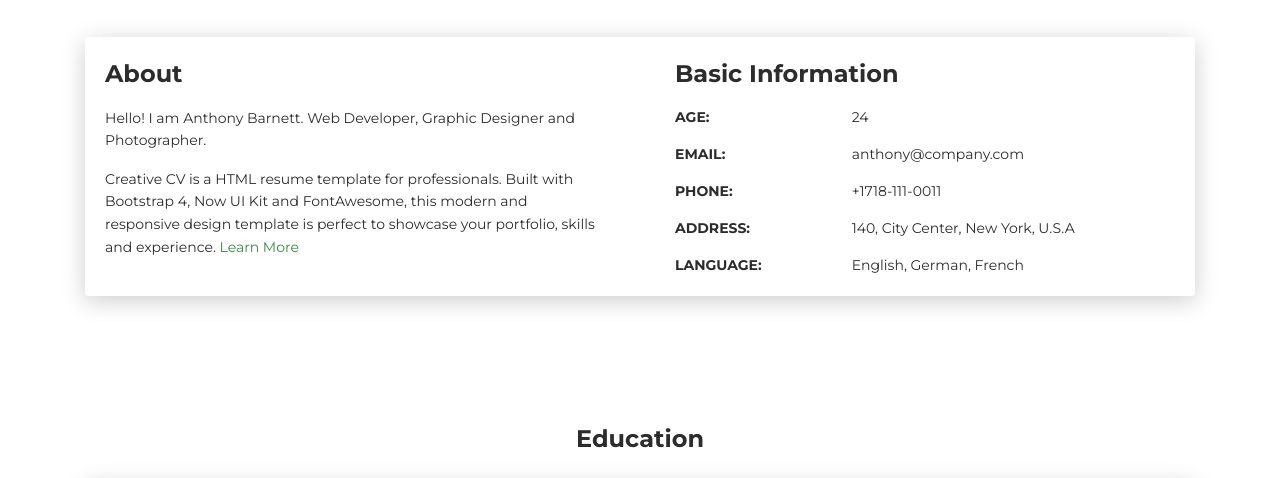
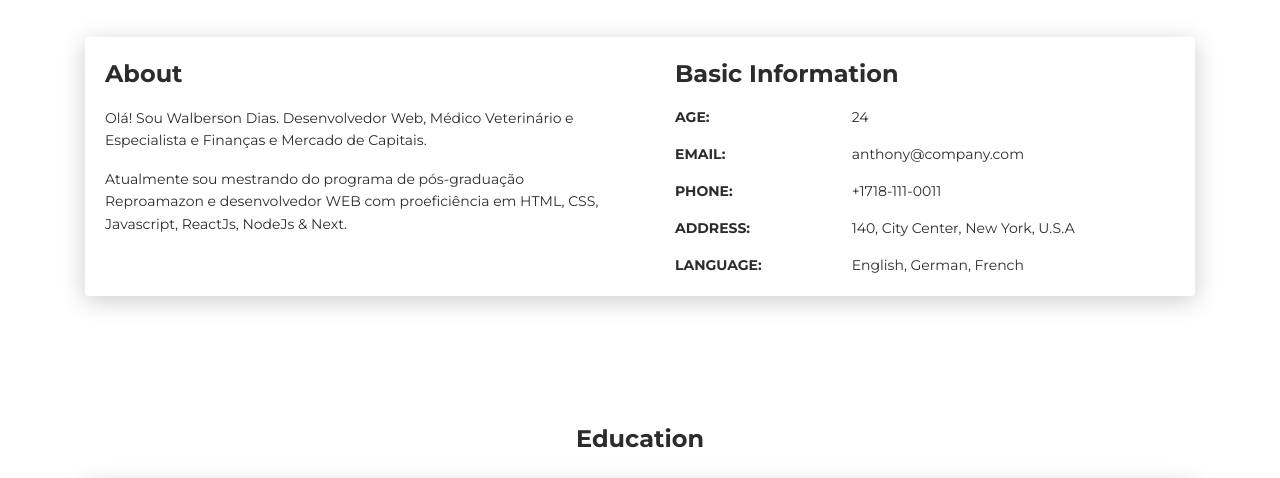
Before and after one commit to walberson/walberson.github.io, a plain HTML site: page index.html in a window 1280 px wide. Shown: the part 583-1061 px from the top of the page. Drawn offline with Linux system fonts and the light colour scheme.

Commit message:
Update index.html

```diff
--- a/index.html
+++ b/index.html
@@ -68,8 +68,8 @@
         <div class="col-lg-6 col-md-12">
           <div class="card-body">
             <div class="h4 mt-0 title">About</div>
-            <p>Hello! I am Anthony Barnett. Web Developer, Graphic Designer and Photographer.</p>
-            <p>Creative CV is a HTML resume template for professionals. Built with Bootstrap 4, Now UI Kit and FontAwesome, this modern and responsive design template is perfect to showcase your portfolio, skills and experience. <a href="https://templateflip.com/templates/creative-cv/" target="_blank">Learn More</a></p>
+            <p>Olá! Sou Walberson Dias. Desenvolvedor Web, Médico Veterinário e Especialista e Finanças e Mercado de Capitais.</p>
+            <p>Atualmente sou mestrando do programa de pós-graduação Reproamazon e desenvolvedor WEB com proeficiência em HTML, CSS, Javascript, ReactJs, NodeJs & Next.</p>
           </div>
         </div>
         <div class="col-lg-6 col-md-12">
```
